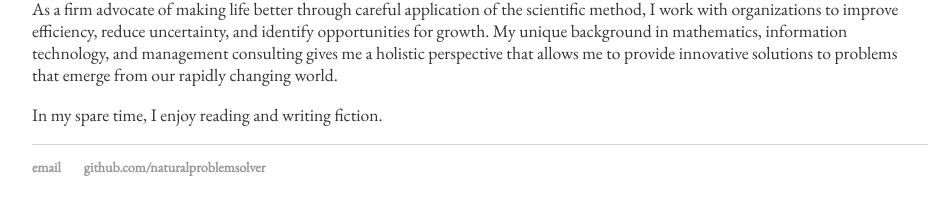
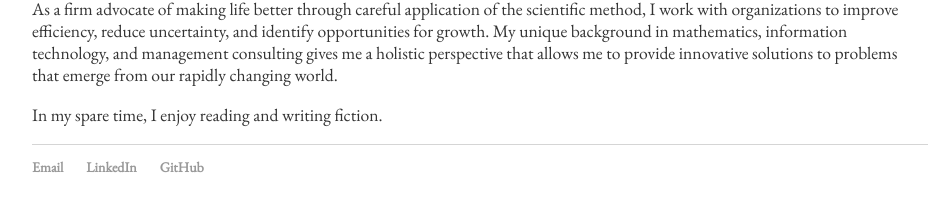
Before and after one commit to victorangeloblancada/victorangeloblancada.github.io-jekyll, a Jekyll site: the page built from about/index.html, in a window 1280 px wide. Shown: the part 221-436 px from the top of the page, without its empty margins (160-1089 px from the left). Built offline with Jekyll 4.4.1, drawn with Linux system fonts in a browser that asks for light colours.

Commit message:
Update default.html

```diff
--- a/_layouts/default.html
+++ b/_layouts/default.html
@@ -22,9 +22,10 @@
 			</div><!-- /.container -->
 			<footer>
 	    		<ul>
-	        		<li><a href="mailto:naturalproblemsolver@gmail.com">email</a></li>
-	        		<li><a href="https://github.com/naturalproblemsolver">github.com/naturalproblemsolver</a></li>
-				</ul>
+	        		<li><a href="mailto:naturalproblemsolver@gmail.com">Email</a></li>
+	        		<li><a href="https://www.linkedin.com/in/geloblancada/">LinkedIn</a></li>
+	        		<li><a href="https://github.com/naturalproblemsolver">GitHub</a></li>
+			</ul>
 			</footer>
 			{% include analytics.html %}
 		</body>
```
